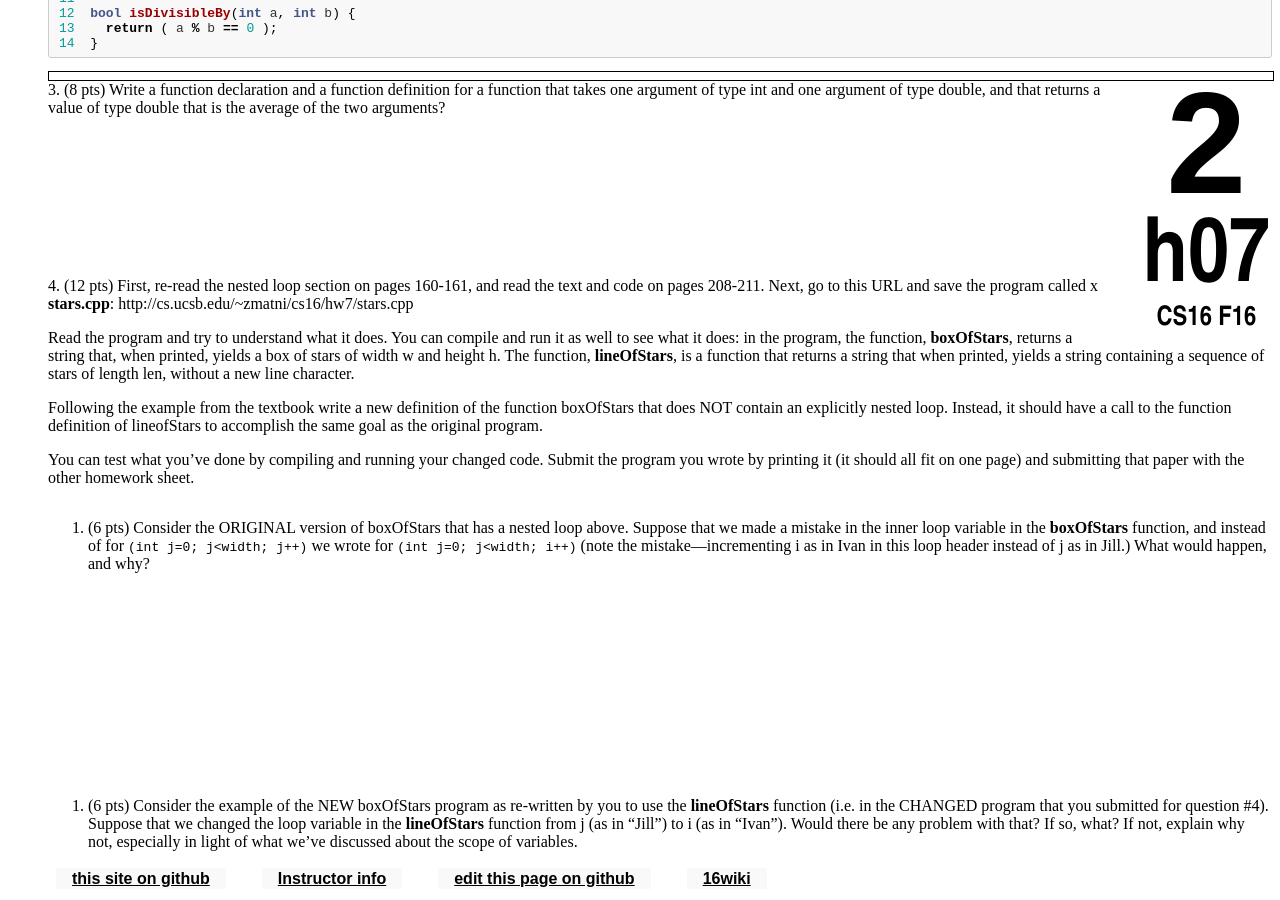
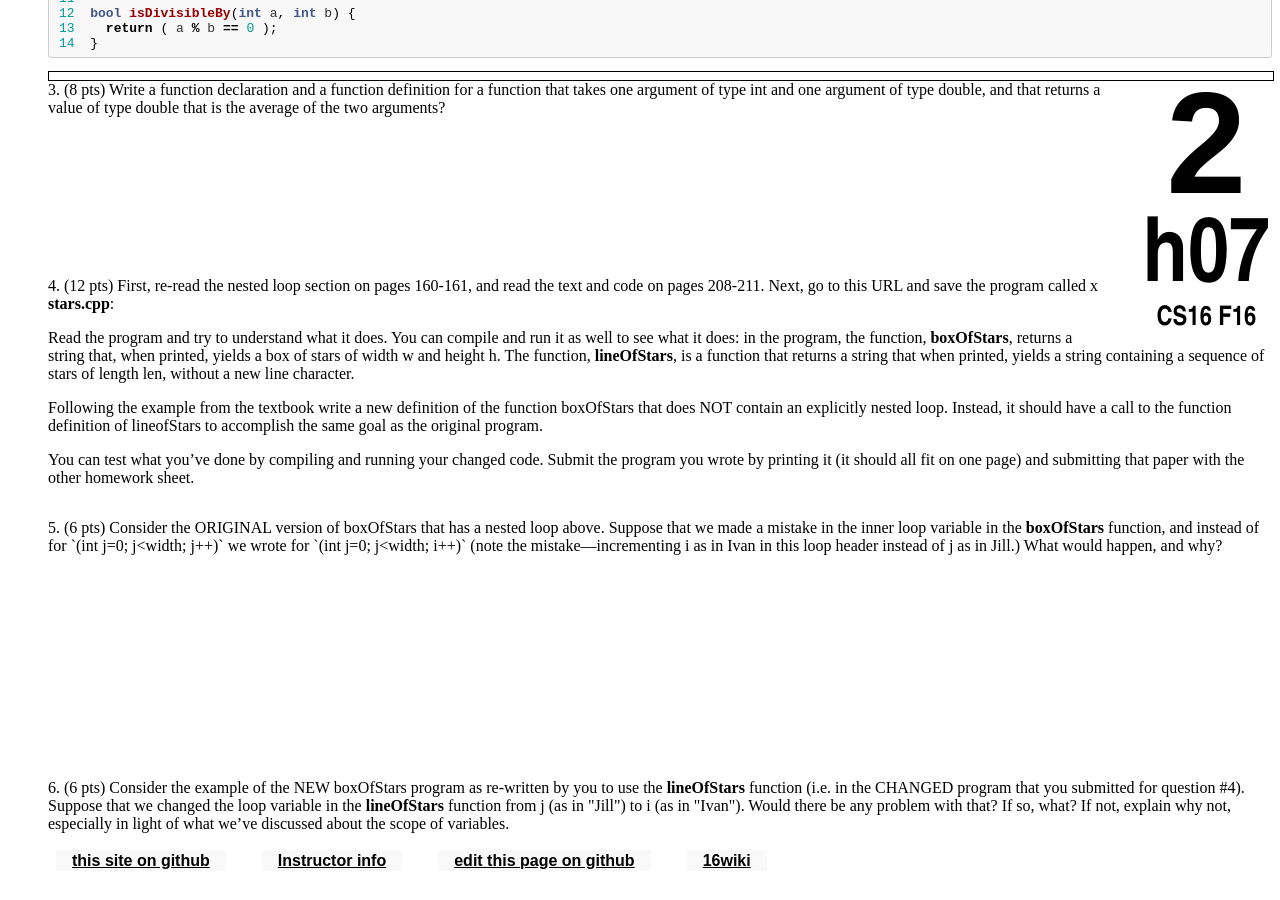
Before and after one commit to ucsb-cs16-s16/https-ucsb-cs16-s17.github.io, a Jekyll site: the page built from _hwk/h07.md, in a window 1280 px wide and 900 px high, scrolled down 1261 px. Built offline with Jekyll 4.4.1, drawn with Linux system fonts in a browser that asks for light colours.

Commit message:
Update h07.md

```diff
--- a/_hwk/h07.md
+++ b/_hwk/h07.md
@@ -54,7 +54,7 @@ f = static_cast<double>((a + b)*(c) / (d + e));	// (ex4)
 3.  (8 pts) Write a function declaration and a function definition for a function that takes one argument of type int and one argument of type double, and that returns a value of type double that is the average of the two arguments?
   <div style="margin-bottom:10em"></div>
 
-4.  (12 pts) First, re-read the nested loop section on pages 160-161, and read the text and code on pages 208-211. Next, go to this URL and save the program called x <b>stars.cpp</b>: http://cs.ucsb.edu/~zmatni/cs16/hw7/stars.cpp
+4.  (12 pts) First, re-read the nested loop section on pages 160-161, and read the text and code on pages 208-211. Next, go to this URL and save the program called x <b>stars.cpp</b>:
     <div style="margin-bottom:1em"></div>
 
   Read the program and try to understand what it does. You can compile and run it as well to see what it does: in the program, the function, <b>boxOfStars</b>, returns a string that, when printed, yields a box of stars of width w and height h. The function, <b>lineOfStars</b>, is a function that returns a string that when printed, yields a string containing a sequence of stars of length len, without a new line character.
@@ -66,13 +66,9 @@ f = static_cast<double>((a + b)*(c) / (d + e));	// (ex4)
   You can test what you’ve done by compiling and running your changed code. Submit the program you wrote by printing it (it should all fit on one page) and submitting that paper with the other homework sheet.
   <div style="margin-bottom:2em"></div>
 
-<div markdown="1">
-
 5.	(6 pts) Consider the ORIGINAL version of boxOfStars that has a nested loop above. Suppose that we made a mistake in the inner loop variable in the <b>boxOfStars</b> function, and instead of for `(int j=0; j<width; j++)` we wrote for `(int j=0; j<width; i++)` (note the mistake—incrementing i as in Ivan in this loop header instead of j as in Jill.) What would happen, and why?
   <div style="margin-bottom:14em"></div>
 
-
 6.	(6 pts) Consider the example of the NEW boxOfStars program as re-written by you to use the <b>lineOfStars</b> function (i.e. in the CHANGED program that you submitted for question #4). Suppose that we changed the loop variable in the <b>lineOfStars</b> function from j (as in "Jill") to i (as in "Ivan"). Would there be any problem with that? If so, what? If not, explain why not, especially in light of what we’ve discussed about the scope of variables.
-</div>
 
 </ol>
```
